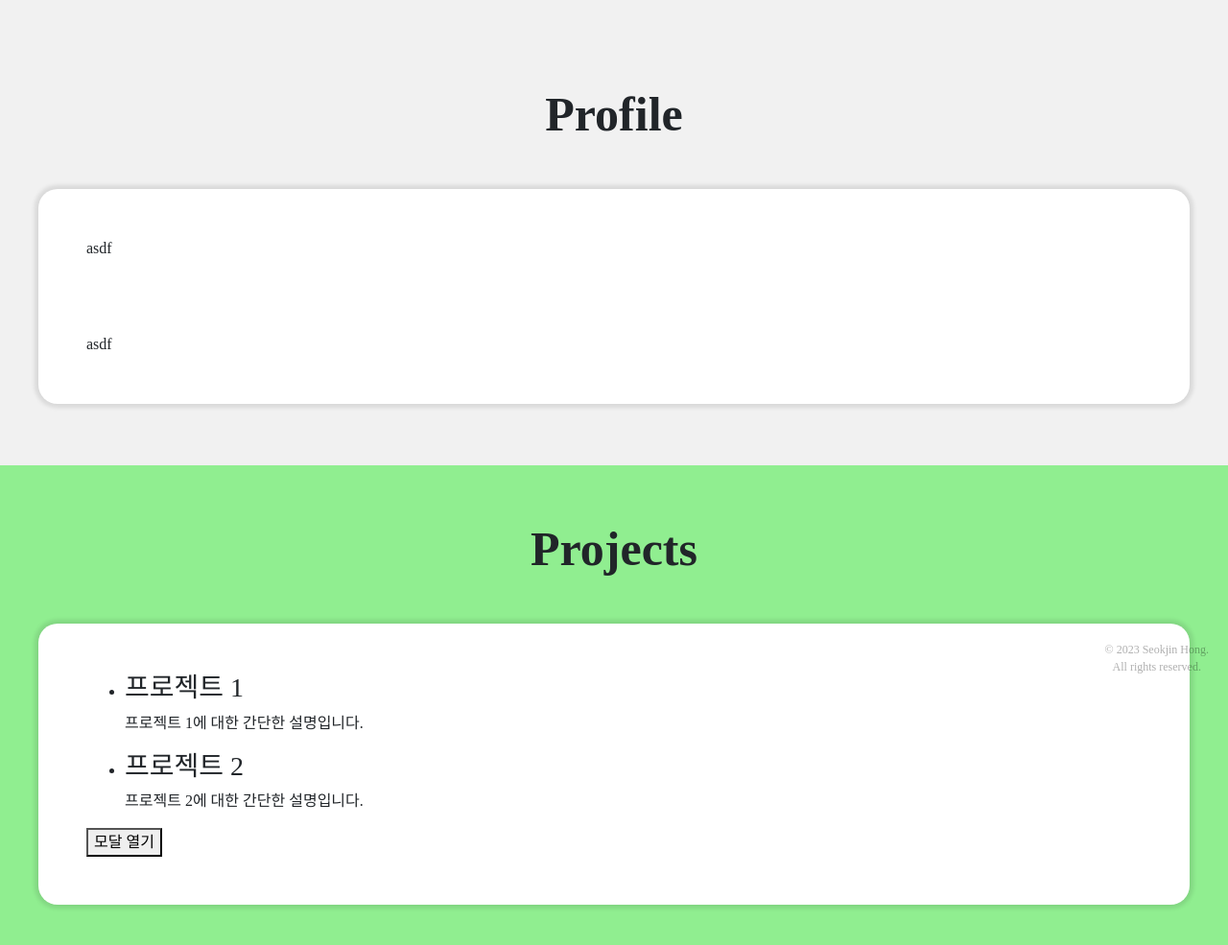
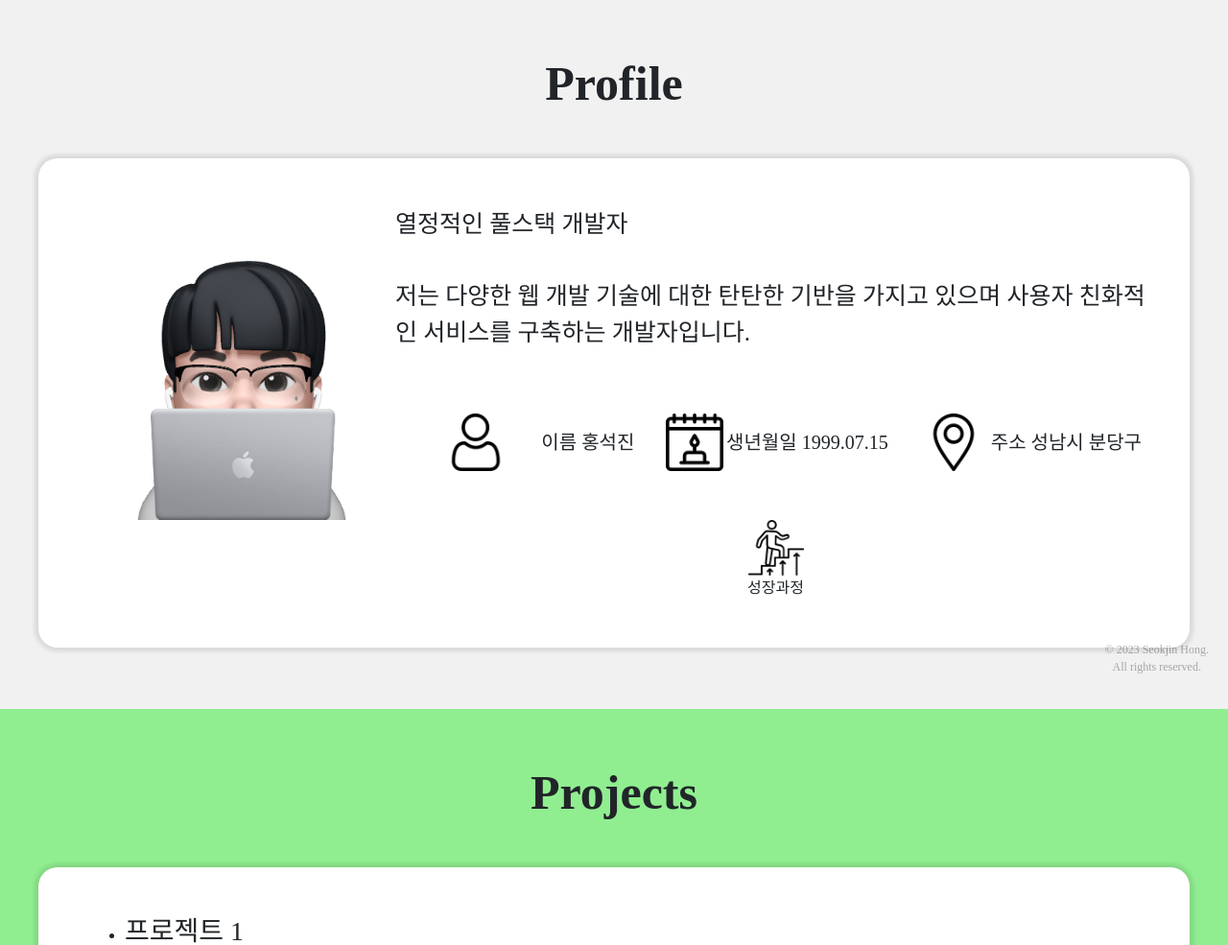
Before and after one commit to seokbangguri/seokbangguri, a PHP site: page /prac.html in a window 1280 px wide. Shown: the part 80-1065 px from the top of the page at 96% size. Run offline with PHP 8.4, Linux system fonts and the light colour scheme; some web fonts are replaced.

Commit message:
내용추가 23-07-18

```diff
--- a/prac.html
+++ b/prac.html
@@ -10,6 +10,7 @@
   <script src="https://code.jquery.com/jquery-3.6.0.min.js"></script>
   <script src="https://stackpath.bootstrapcdn.com/bootstrap/4.5.2/js/bootstrap.min.js"></script>
   <script src="./static/js/script.js"></script>
+  <script src="./static/js/obj.js"></script>
   <style>
     /* CSS 스타일은 동일하게 유지합니다. */
     /* ... */
@@ -38,6 +39,7 @@
       </div>
     </div>
   </header>
+  <div class="blur"></div>
   <div class="bacon">
     <ul class="ketchup">
       <li><a href="#profile">- Profile</a></li>
@@ -52,8 +54,43 @@
       <p>Profile</p>
     </div>
     <div id="box" class="pbox">
-      <div style="height: 100px;">asdf</div>
-      <div>asdf</div>
+      <div class="profile-image"><img src="./static/images/profile.png" alt="profile-image"></div>
+      <div class="profile-content">
+        <div class="row profile-title">
+          <p>열정적인 풀스택 개발자<br><br>저는 다양한 웹 개발 기술에 대한 탄탄한 기반을 가지고 있으며 사용자 친화적인 서비스를 구축하는 개발자입니다.</p>
+        </div>
+        <div class="row frame">
+          <div class="col-4">
+            <img class="icon" src="./static/images/icons/User.png" alt="">
+            <div>
+              <span>이름</span>
+              <span>홍석진</span>
+            </div>
+          </div>
+          <div class="col-4">
+            <img class="icon" src="./static/images/icons/calendar.png" alt="">
+            <div>
+              <span>생년월일</span>
+              <span>1999.07.15</span>
+            </div>
+          </div>
+          <div class="col-4">
+            <img class="icon" src="./static/images/icons/location.png" alt="">
+            <div>
+              <span>주소</span>
+              <span>성남시 분당구</span>
+            </div>
+          </div>
+        </div>
+        <div class="row frame">
+          <div class="col-12">
+            <img src="./static/images/icons/career-promotion.png" alt="" class="icon">
+            <div>
+              <span>성장과정</span>
+            </div>
+          </div>
+        </div>
+      </div>
     </div>
     <br>
   </section>
--- a/static/css/style.css
+++ b/static/css/style.css
@@ -181,7 +197,41 @@
   color: #5dc6ff
 }
 
-#profile{
+.pbox {
+  display: flex;
+}
+
+.profile-image {
+  width: 30%;
+}
+.profile-image img {
+  width: 100%;
+}
+
+.profile-content {
+  width: 70%;
+  margin-left: 10px;
+}
+.profile-title {
+  font-size: 25px;
+}
+.profile-content .frame {
+  margin-top: 50px;
+  text-align: center;
+}
+
+.col-4 {
+  justify-content: center;
+  align-items: center;
+  text-align: center;
+  font-size: 20px;
+  display: flex;
+}
+
+.icon {
+  width: 60px;
+  height: 60px;
+  margin: auto;
 }
 
 #projects{
--- /dev/null
+++ b/static/js/obj.js
@@ -0,0 +1,3 @@
+var obj = {
+    hamburger: false,
+}
```
Also changed, not shown: other parts of static/css/style.css (+21 -5 lines), static/js/script.js (+21 -13 lines), static/images/icons/calendar.png (added), static/images/icons/career-promotion.png (added), static/images/icons/location.png (added), static/images/icons/user.png (added), static/images/profile.png (added), 3 other files.
